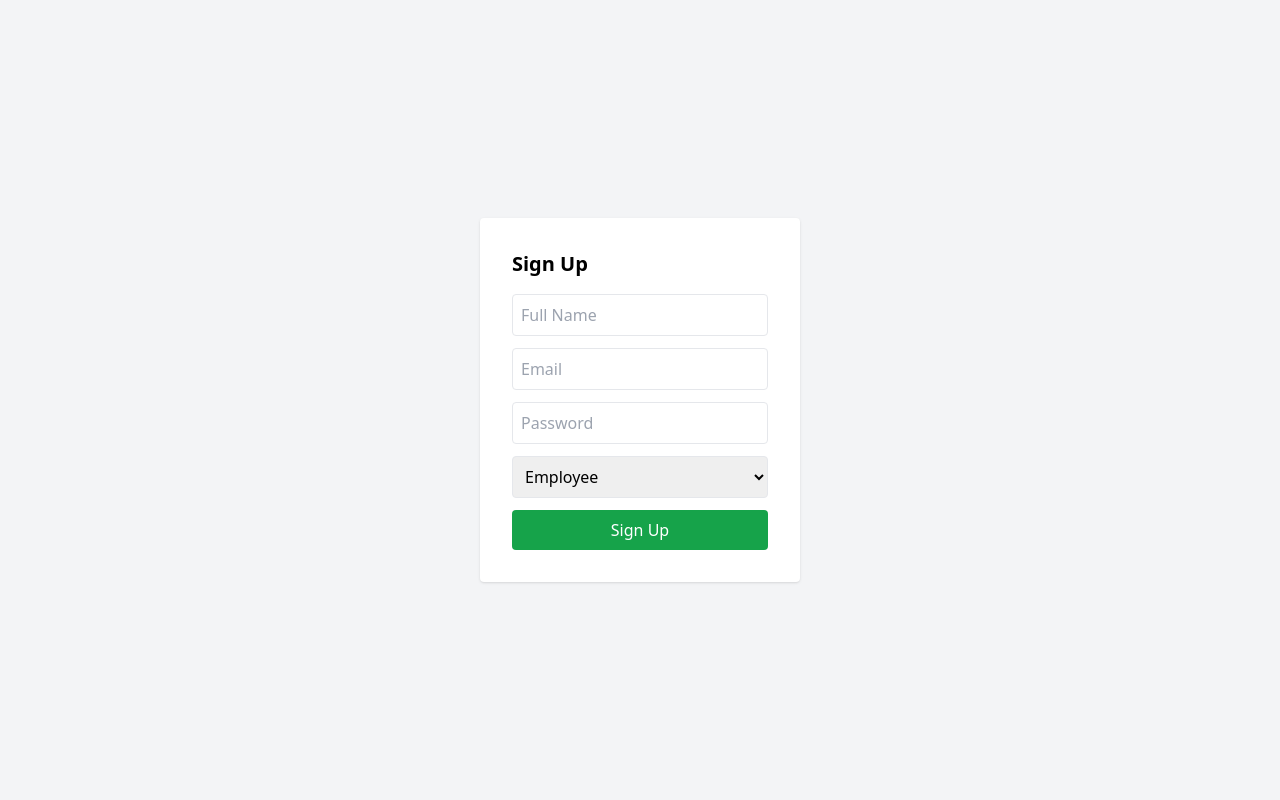
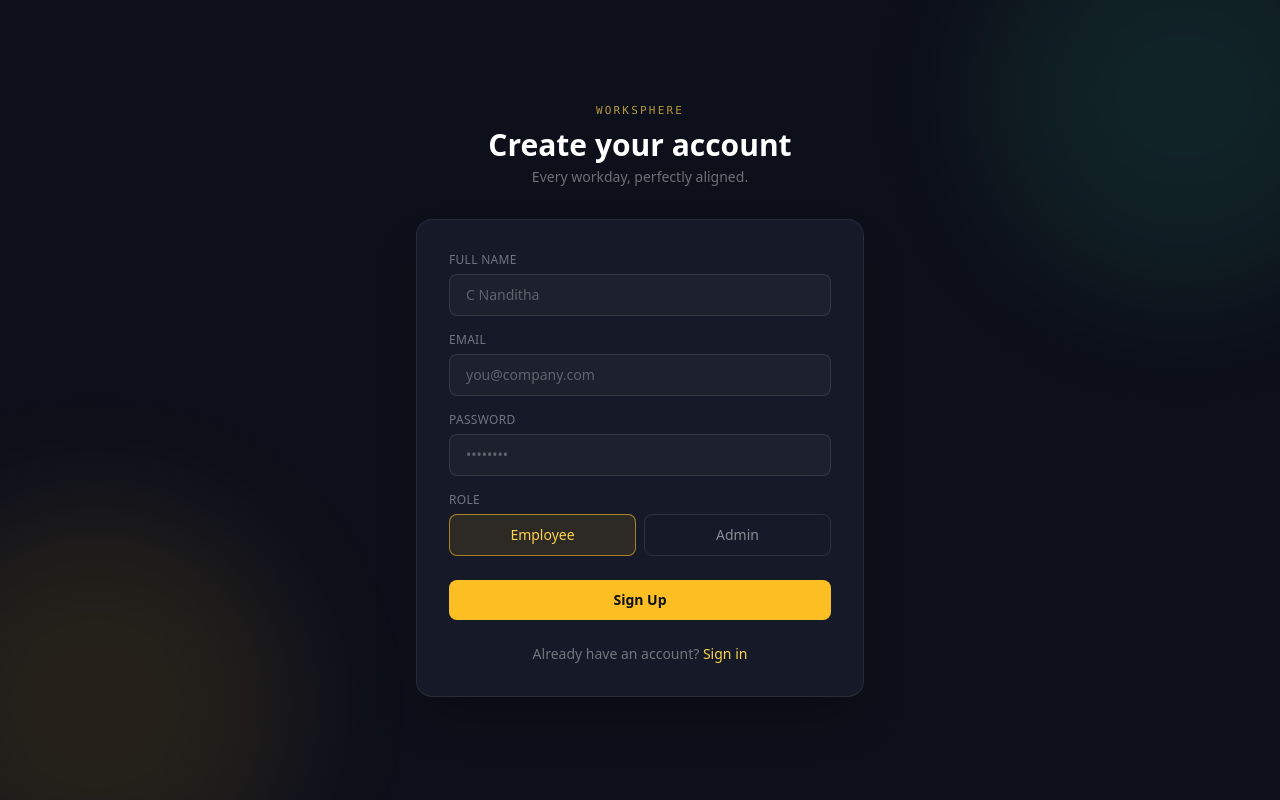
Before and after one commit to cnanditha/WorkSphere, a React (Vite) app: page /signup in a window 1280 px wide. Built offline with nearby package versions, Linux system fonts and the light colour scheme.

Commit message:
Fix: updated the ui/ux

```diff
--- /dev/null
+++ b/src/components/Navbar.jsx
@@ -0,0 +1,63 @@
+import { Link, useNavigate, useLocation } from "react-router-dom";
+import { signOut } from "../lib/auth";
+
+export default function Navbar({ userName, userRole }) {
+  const navigate = useNavigate();
+  const location = useLocation();
+
+  const links =
+    userRole === "admin"
+      ? [
+          { to: "/admin", label: "Dashboard" },
+          { to: "/leave-approval", label: "Leave Approvals" },
+          { to: "/payroll", label: "Payroll" },
+        ]
+      : [
+          { to: "/employee", label: "Dashboard" },
+          { to: "/profile", label: "Profile" },
+          { to: "/leave", label: "Leave" },
+          { to: "/payroll", label: "Payroll" },
+        ];
+
+  async function handleLogout() {
+    await signOut();
+    navigate("/login");
+  }
+
+  return (
+    <nav className="sticky top-0 z-20 border-b border-white/[0.06] bg-[#0D0F1A]/90 backdrop-blur-md">
+      <div className="mx-auto flex max-w-7xl items-center justify-between px-6 py-3">
+        <Link to={userRole === "admin" ? "/admin" : "/employee"} className="flex items-center gap-2">
+          <span className="h-2 w-2 rounded-full bg-amber-400" />
+          <span className="font-mono text-sm font-semibold tracking-wide text-white">WorkSphere</span>
+        </Link>
+
+        <div className="hidden items-center gap-1 sm:flex">
+          {links.map((l) => (
+            <Link
+              key={l.to}
+              to={l.to}
+              className={`rounded-lg px-3 py-1.5 text-sm font-medium transition ${
+                location.pathname === l.to
+                  ? "bg-white/[0.08] text-white"
+                  : "text-white/50 hover:bg-white/[0.04] hover:text-white/80"
+              }`}
+            >
+              {l.label}
+            </Link>
+          ))}
+        </div>
+
+        <div className="flex items-center gap-3">
+          <span className="hidden text-sm text-white/50 sm:inline">{userName}</span>
+          <button
+            onClick={handleLogout}
+            className="rounded-lg border border-white/[0.1] px-3 py-1.5 text-xs font-medium text-white/60 transition hover:border-rose-400/50 hover:text-rose-400"
+          >
+            Log out
+          </button>
+        </div>
+      </div>
+    </nav>
+  );
+}
--- a/src/pages/Login.jsx
+++ b/src/pages/Login.jsx
@@ -1,46 +1,92 @@
 import { useState } from 'react';
-import { useNavigate } from 'react-router-dom';
+import { Link, useNavigate } from 'react-router-dom';
 import { signIn, getCurrentUser } from '../lib/auth';
 
 export default function Login() {
   const [email, setEmail] = useState('');
   const [password, setPassword] = useState('');
   const [error, setError] = useState('');
+  const [loading, setLoading] = useState(false);
   const navigate = useNavigate();
 
   async function handleSubmit(e) {
     e.preventDefault();
     setError('');
+    setLoading(true);
     const { error } = await signIn(email, password);
     if (error) {
       setError(error.message);
+      setLoading(false);
       return;
     }
     const user = await getCurrentUser();
-    console.log('Fetched user:',user);
     if (user?.role === 'admin') navigate('/admin');
     else navigate('/employee');
   }
 
   return (
-    <div className="flex items-center justify-center min-h-screen bg-gray-100">
-      <form onSubmit={handleSubmit} className="bg-white p-8 rounded shadow w-80">
-        <h2 className="text-xl font-bold mb-4">Login</h2>
-        {error && <p className="text-red-500 text-sm mb-2">{error}</p>}
+    <div className="min-h-screen flex items-center justify-center bg-[#0D0F1A] px-4 relative overflow-hidden">
+      {/* Ambient background glow */}
+      <div className="pointer-events-none absolute -top-24 -left-24 h-96 w-96 rounded-full bg-amber-400/10 blur-3xl" />
+      <div className="pointer-events-none absolute -bottom-24 -right-24 h-96 w-96 rounded-full bg-sky-400/10 blur-3xl" />
+
+      <div className="w-full max-w-md animate-fadeInUp">
+        <div className="mb-8 text-center">
+          <p className="font-mono text-[11px] uppercase tracking-[0.2em] text-amber-300/70">WorkSphere</p>
+          <h1 className="mt-2 text-3xl font-semibold text-white">Welcome back</h1>
+          <p className="mt-1 text-sm text-white/40">Sign in to your workspace</p>
+        </div>
+
+        <form
+          onSubmit={handleSubmit}
+          className="rounded-2xl border border-white/[0.08] bg-[#161927] p-8 shadow-2xl animate-scaleIn"
+        >
+          {error && (
+            <div className="mb-4 rounded-lg border border-rose-500/30 bg-rose-500/10 px-4 py-2.5 text-sm text-rose-400 animate-fadeIn">
+              {error}
+            </div>
+          )}
+
+          <div className="mb-4">
+            <label className="mb-1.5 block text-xs font-medium uppercase tracking-wide text-white/40">Email</label>
             <input
-          type="email" placeholder="Email" value={email}
+              type="email"
+              required
+              value={email}
               onChange={(e) => setEmail(e.target.value)}
-          className="border p-2 w-full mb-3 rounded"
+              placeholder="you@company.com"
+              className="w-full rounded-lg border border-white/[0.1] bg-white/[0.03] px-4 py-2.5 text-sm text-white placeholder:text-white/30 outline-none transition focus:border-amber-400/60 focus:bg-white/[0.06]"
             />
+          </div>
+
+          <div className="mb-6">
+            <label className="mb-1.5 block text-xs font-medium uppercase tracking-wide text-white/40">Password</label>
             <input
-          type="password" placeholder="Password" value={password}
+              type="password"
+              required
+              value={password}
               onChange={(e) => setPassword(e.target.value)}
-          className="border p-2 w-full mb-3 rounded"
+              placeholder="••••••••"
+              className="w-full rounded-lg border border-white/[0.1] bg-white/[0.03] px-4 py-2.5 text-sm text-white placeholder:text-white/30 outline-none transition focus:border-amber-400/60 focus:bg-white/[0.06]"
             />
-        <button type="submit" className="bg-blue-600 text-white w-full py-2 rounded">
-          Login
+          </div>
+
+          <button
+            type="submit"
+            disabled={loading}
+            className="w-full rounded-lg bg-amber-400 py-2.5 text-sm font-semibold text-[#0D0F1A] transition hover:bg-amber-300 active:scale-[0.98] disabled:opacity-60"
+          >
+            {loading ? 'Signing in…' : 'Sign In'}
           </button>
+
+          <p className="mt-6 text-center text-sm text-white/40">
+            Don't have an account?{' '}
+            <Link to="/signup" className="font-medium text-amber-300 transition hover:text-amber-200">
+              Sign up
+            </Link>
+          </p>
         </form>
+      </div>
     </div>
   );
 }
--- a/src/pages/Payroll.jsx
+++ b/src/pages/Payroll.jsx
@@ -78,7 +78,7 @@ export default function Payroll() {
           </div>
         )}
 
-        <div className="bg-gray-950 rounded-xl border border-gray-800 shadow-sm">
+        <div className="bg-gray-950 rounded-xl border border-gray-800 shadow-sm animate-fadeInUp">
           <div className="px-6 py-5 border-b border-gray-800">
             <p className="text-sm text-gray-400">{loading ? "Loading…" : profile?.name || "—"}</p>
             <p className="text-xs text-gray-500">{loading ? "" : profile?.email}</p>
--- a/src/pages/Profile.jsx
+++ b/src/pages/Profile.jsx
@@ -39,66 +39,88 @@ export default function Profile({ userId }) {
   };
 
   if (loading) {
-    return <div className="p-8 text-sm text-[#8A8778]">Loading profile…</div>;
+    return (
+      <div className="flex min-h-screen items-center justify-center bg-[#0D0F1A]">
+        <p className="animate-pulse font-mono text-sm text-white/40">Loading profile…</p>
+      </div>
+    );
   }
 
   return (
-    <div className="min-h-screen bg-[#F7F6F2] px-4 py-8 sm:px-8">
+    <div className="min-h-screen bg-[#0D0F1A] px-4 py-8 sm:px-8">
       <div className="mx-auto max-w-2xl">
-        <header className="mb-6">
-          <p className="font-mono text-[11px] uppercase tracking-[0.16em] text-[#8A8778]">WorkSphere · Profile</p>
-          <h1 className="text-2xl font-semibold text-[#14161A]">My Profile</h1>
+        <header className="mb-6 animate-fadeInUp">
+          <p className="font-mono text-[11px] uppercase tracking-[0.16em] text-amber-300/70">
+            WorkSphere · Profile
+          </p>
+          <h1 className="text-2xl font-semibold text-white">My Profile</h1>
         </header>
 
-        <section className="mb-4 rounded-xl border border-[#E4E2DC] bg-white p-5">
-          <h2 className="mb-3 text-sm font-semibold text-[#14161A]">Personal & Job Details</h2>
-          <dl className="grid grid-cols-1 gap-3 sm:grid-cols-2">
+        {/* Read-only details */}
+        <section className="mb-4 rounded-2xl border border-white/[0.08] bg-[#161927] p-5 animate-fadeInUp">
+          <h2 className="mb-3 text-sm font-semibold text-white/90">Personal & Job Details</h2>
+          <dl className="grid grid-cols-1 gap-4 sm:grid-cols-2">
             <div>
-              <dt className="text-[11px] font-mono uppercase tracking-wide text-[#8A8778]">Name</dt>
-              <dd className="text-sm text-[#14161A]">{profile?.name}</dd>
+              <dt className="text-[11px] font-mono uppercase tracking-wide text-white/40">Name</dt>
+              <dd className="text-sm text-white/90">{profile?.name}</dd>
             </div>
             <div>
-              <dt className="text-[11px] font-mono uppercase tracking-wide text-[#8A8778]">Email</dt>
-              <dd className="text-sm text-[#14161A]">{profile?.email}</dd>
+              <dt className="text-[11px] font-mono uppercase tracking-wide text-white/40">Email</dt>
+              <dd className="text-sm text-white/90">{profile?.email}</dd>
             </div>
             <div>
-              <dt className="text-[11px] font-mono uppercase tracking-wide text-[#8A8778]">Role</dt>
-              <dd className="text-sm capitalize text-[#14161A]">{profile?.role}</dd>
+              <dt className="text-[11px] font-mono uppercase tracking-wide text-white/40">Role</dt>
+              <dd className="text-sm capitalize text-white/90">{profile?.role}</dd>
             </div>
           </dl>
-          <p className="mt-3 text-xs text-[#8A8778]">
+          <p className="mt-4 text-xs text-white/40">
             Salary structure & documents are read-only — see the Payroll tab. Contact HR to update name, email, or role.
           </p>
         </section>
 
-        <section className="rounded-xl border border-[#E4E2DC] bg-white p-5">
-          <h2 className="mb-3 text-sm font-semibold text-[#14161A]">Editable Details</h2>
-          <form onSubmit={handleSave} className="space-y-3">
+        {/* Editable fields */}
+        <section className="rounded-2xl border border-white/[0.08] bg-[#161927] p-5 animate-fadeInUp">
+          <h2 className="mb-3 text-sm font-semibold text-white/90">Editable Details</h2>
+          <form onSubmit={handleSave} className="space-y-4">
             <div>
-              <label className="mb-1 block text-[11px] font-mono uppercase tracking-wide text-[#8A8778]">Phone</label>
+              <label className="mb-1.5 block text-[11px] font-mono uppercase tracking-wide text-white/40">
+                Phone
+              </label>
               <input
                 value={form.phone}
                 onChange={(e) => setForm((f) => ({ ...f, phone: e.target.value }))}
-                className="w-full rounded-lg border border-[#E4E2DC] bg-[#FAFAF8] px-3 py-2 text-sm outline-none focus:border-[#2954E5]"
+                className="w-full rounded-lg border border-white/[0.1] bg-white/[0.03] px-4 py-2.5 text-sm text-white placeholder:text-white/30 outline-none transition focus:border-amber-400/60 focus:bg-white/[0.06]"
                 placeholder="+91 98765 43210"
               />
             </div>
             <div>
-              <label className="mb-1 block text-[11px] font-mono uppercase tracking-wide text-[#8A8778]">Address</label>
+              <label className="mb-1.5 block text-[11px] font-mono uppercase tracking-wide text-white/40">
+                Address
+              </label>
               <textarea
                 value={form.address}
                 onChange={(e) => setForm((f) => ({ ...f, address: e.target.value }))}
                 rows={3}
-                className="w-full rounded-lg border border-[#E4E2DC] bg-[#FAFAF8] px-3 py-2 text-sm outline-none focus:border-[#2954E5]"
+                className="w-full rounded-lg border border-white/[0.1] bg-white/[0.03] px-4 py-2.5 text-sm text-white placeholder:text-white/30 outline-none transition focus:border-amber-400/60 focus:bg-white/[0.06]"
                 placeholder="Street, city, PIN"
               />
             </div>
-            {error && <p className="text-xs text-[#E5484D]">{error}</p>}
-            {saved && <p className="text-xs text-[#1FA97F]">Saved ✓</p>}
+
+            {error && (
+              <p className="rounded-lg border border-rose-500/30 bg-rose-500/10 px-4 py-2 text-xs text-rose-400 animate-fadeIn">
+                {error}
+              </p>
+            )}
+            {saved && (
+              <p className="rounded-lg border border-emerald-500/30 bg-emerald-500/10 px-4 py-2 text-xs text-emerald-400 animate-fadeIn">
+                Saved ✓
+              </p>
+            )}
+
             <button
               type="submit"
               disabled={saving}
-              className="rounded-lg bg-[#2954E5] px-4 py-2 text-sm font-medium text-white transition hover:bg-[#1F42C4] disabled:opacity-60"
+              className="rounded-lg bg-amber-400 px-5 py-2.5 text-sm font-semibold text-[#0D0F1A] transition hover:bg-amber-300 active:scale-[0.98] disabled:opacity-60"
             >
               {saving ? "Saving…" : "Save Changes"}
             </button>
--- a/src/pages/Signup.jsx
+++ b/src/pages/Signup.jsx
@@ -1,5 +1,5 @@
 import { useState } from 'react';
-import { useNavigate } from 'react-router-dom';
+import { Link, useNavigate } from 'react-router-dom';
 import { signUp } from '../lib/auth';
 
 export default function Signup() {
@@ -8,50 +8,116 @@ export default function Signup() {
   const [password, setPassword] = useState('');
   const [role, setRole] = useState('employee');
   const [error, setError] = useState('');
+  const [loading, setLoading] = useState(false);
   const navigate = useNavigate();
 
   async function handleSubmit(e) {
     e.preventDefault();
     setError('');
+    setLoading(true);
     const { error } = await signUp(email, password, name, role);
     if (error) {
       setError(error.message);
+      setLoading(false);
       return;
     }
     navigate('/login');
   }
 
   return (
-    <div className="flex items-center justify-center min-h-screen bg-gray-100">
-      <form onSubmit={handleSubmit} className="bg-white p-8 rounded shadow w-80">
-        <h2 className="text-xl font-bold mb-4">Sign Up</h2>
-        {error && <p className="text-red-500 text-sm mb-2">{error}</p>}
+    <div className="min-h-screen flex items-center justify-center bg-[#0D0F1A] px-4 relative overflow-hidden">
+      <div className="pointer-events-none absolute -top-24 -right-24 h-96 w-96 rounded-full bg-emerald-400/10 blur-3xl" />
+      <div className="pointer-events-none absolute -bottom-24 -left-24 h-96 w-96 rounded-full bg-amber-400/10 blur-3xl" />
+
+      <div className="w-full max-w-md animate-fadeInUp">
+        <div className="mb-8 text-center">
+          <p className="font-mono text-[11px] uppercase tracking-[0.2em] text-amber-300/70">WorkSphere</p>
+          <h1 className="mt-2 text-3xl font-semibold text-white">Create your account</h1>
+          <p className="mt-1 text-sm text-white/40">Every workday, perfectly aligned.</p>
+        </div>
+
+        <form
+          onSubmit={handleSubmit}
+          className="rounded-2xl border border-white/[0.08] bg-[#161927] p-8 shadow-2xl animate-scaleIn"
+        >
+          {error && (
+            <div className="mb-4 rounded-lg border border-rose-500/30 bg-rose-500/10 px-4 py-2.5 text-sm text-rose-400 animate-fadeIn">
+              {error}
+            </div>
+          )}
+
+          <div className="mb-4">
+            <label className="mb-1.5 block text-xs font-medium uppercase tracking-wide text-white/40">Full Name</label>
             <input
-          type="text" placeholder="Full Name" value={name}
+              type="text"
+              required
+              value={name}
               onChange={(e) => setName(e.target.value)}
-          className="border p-2 w-full mb-3 rounded"
+              placeholder="C Nanditha"
+              className="w-full rounded-lg border border-white/[0.1] bg-white/[0.03] px-4 py-2.5 text-sm text-white placeholder:text-white/30 outline-none transition focus:border-amber-400/60 focus:bg-white/[0.06]"
             />
+          </div>
+
+          <div className="mb-4">
+            <label className="mb-1.5 block text-xs font-medium uppercase tracking-wide text-white/40">Email</label>
             <input
-          type="email" placeholder="Email" value={email}
+              type="email"
+              required
+              value={email}
               onChange={(e) => setEmail(e.target.value)}
-          className="border p-2 w-full mb-3 rounded"
+              placeholder="you@company.com"
+              className="w-full rounded-lg border border-white/[0.1] bg-white/[0.03] px-4 py-2.5 text-sm text-white placeholder:text-white/30 outline-none transition focus:border-amber-400/60 focus:bg-white/[0.06]"
             />
+          </div>
+
+          <div className="mb-4">
+            <label className="mb-1.5 block text-xs font-medium uppercase tracking-wide text-white/40">Password</label>
             <input
-          type="password" placeholder="Password" value={password}
+              type="password"
+              required
+              value={password}
               onChange={(e) => setPassword(e.target.value)}
-          className="border p-2 w-full mb-3 rounded"
+              placeholder="••••••••"
+              className="w-full rounded-lg border border-white/[0.1] bg-white/[0.03] px-4 py-2.5 text-sm text-white placeholder:text-white/30 outline-none transition focus:border-amber-400/60 focus:bg-white/[0.06]"
             />
-        <select
-          value={role} onChange={(e) => setRole(e.target.value)}
-          className="border p-2 w-full mb-3 rounded"
+          </div>
+
+          <div className="mb-6">
+            <label className="mb-1.5 block text-xs font-medium uppercase tracking-wide text-white/40">Role</label>
+            <div className="grid grid-cols-2 gap-2">
+              {['employee', 'admin'].map((r) => (
+                <button
+                  type="button"
+                  key={r}
+                  onClick={() => setRole(r)}
+                  className={`rounded-lg border py-2.5 text-sm font-medium capitalize transition ${
+                    role === r
+                      ? 'border-amber-400/60 bg-amber-400/10 text-amber-300'
+                      : 'border-white/[0.1] text-white/50 hover:border-white/20'
+                  }`}
                 >
-          <option value="employee">Employee</option>
-          <option value="admin">Admin</option>
-        </select>
-        <button type="submit" className="bg-green-600 text-white w-full py-2 rounded">
-          Sign Up
+                  {r}
                 </button>
+              ))}
+            </div>
+          </div>
+
+          <button
+            type="submit"
+            disabled={loading}
+            className="w-full rounded-lg bg-amber-400 py-2.5 text-sm font-semibold text-[#0D0F1A] transition hover:bg-amber-300 active:scale-[0.98] disabled:opacity-60"
+          >
+            {loading ? 'Creating account…' : 'Sign Up'}
+          </button>
+
+          <p className="mt-6 text-center text-sm text-white/40">
+            Already have an account?{' '}
+            <Link to="/login" className="font-medium text-amber-300 transition hover:text-amber-200">
+              Sign in
+            </Link>
+          </p>
         </form>
+      </div>
     </div>
   );
 }
```
Also changed, not shown: src/components/ProtectedRoute.jsx (+14 -2 lines), src/pages/EmployeeDashboard.jsx (+16 -16 lines), tailwind.config.js (+22 -2 lines). Lines whose indentation alone changed are shown as unchanged.
